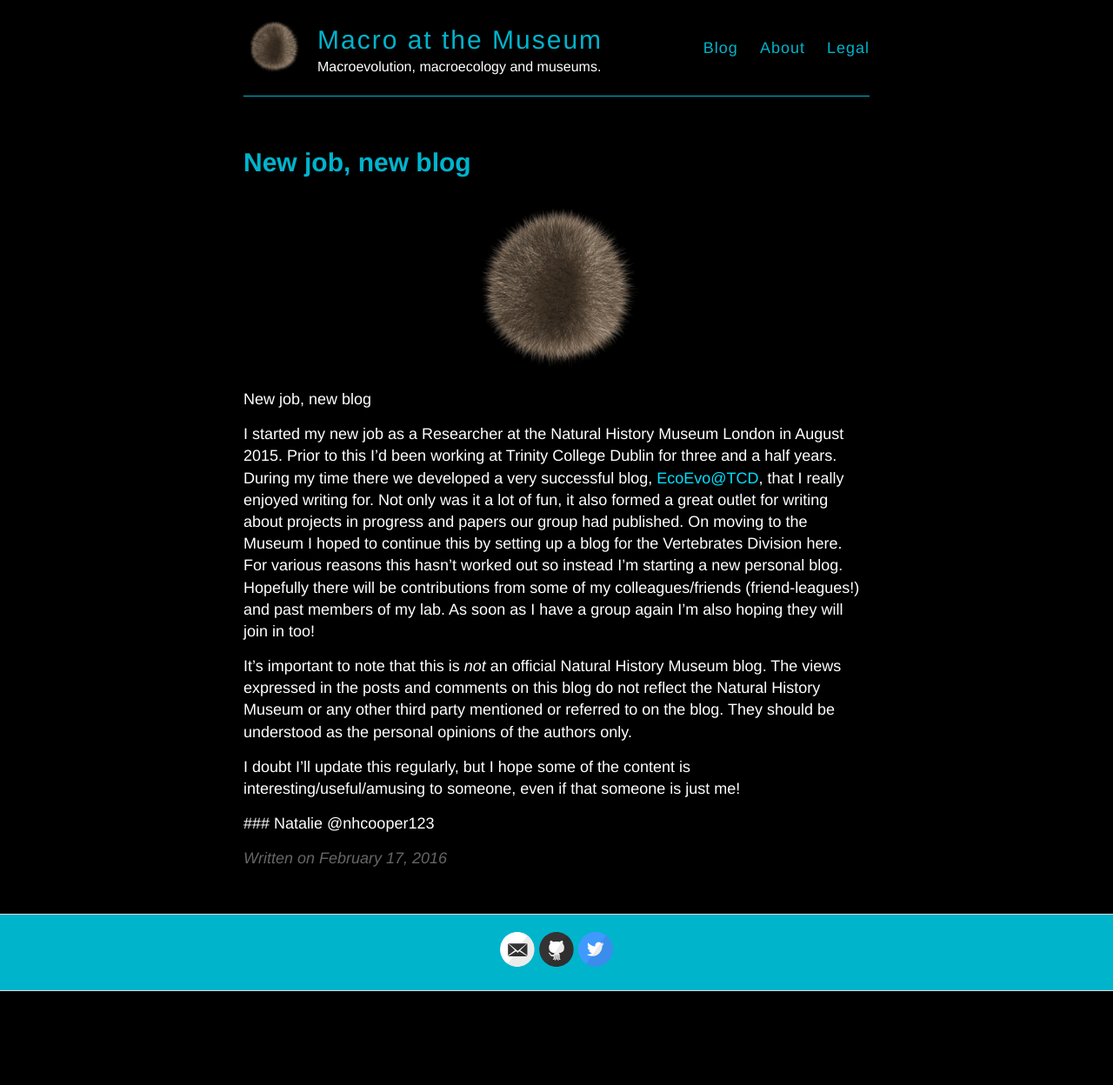
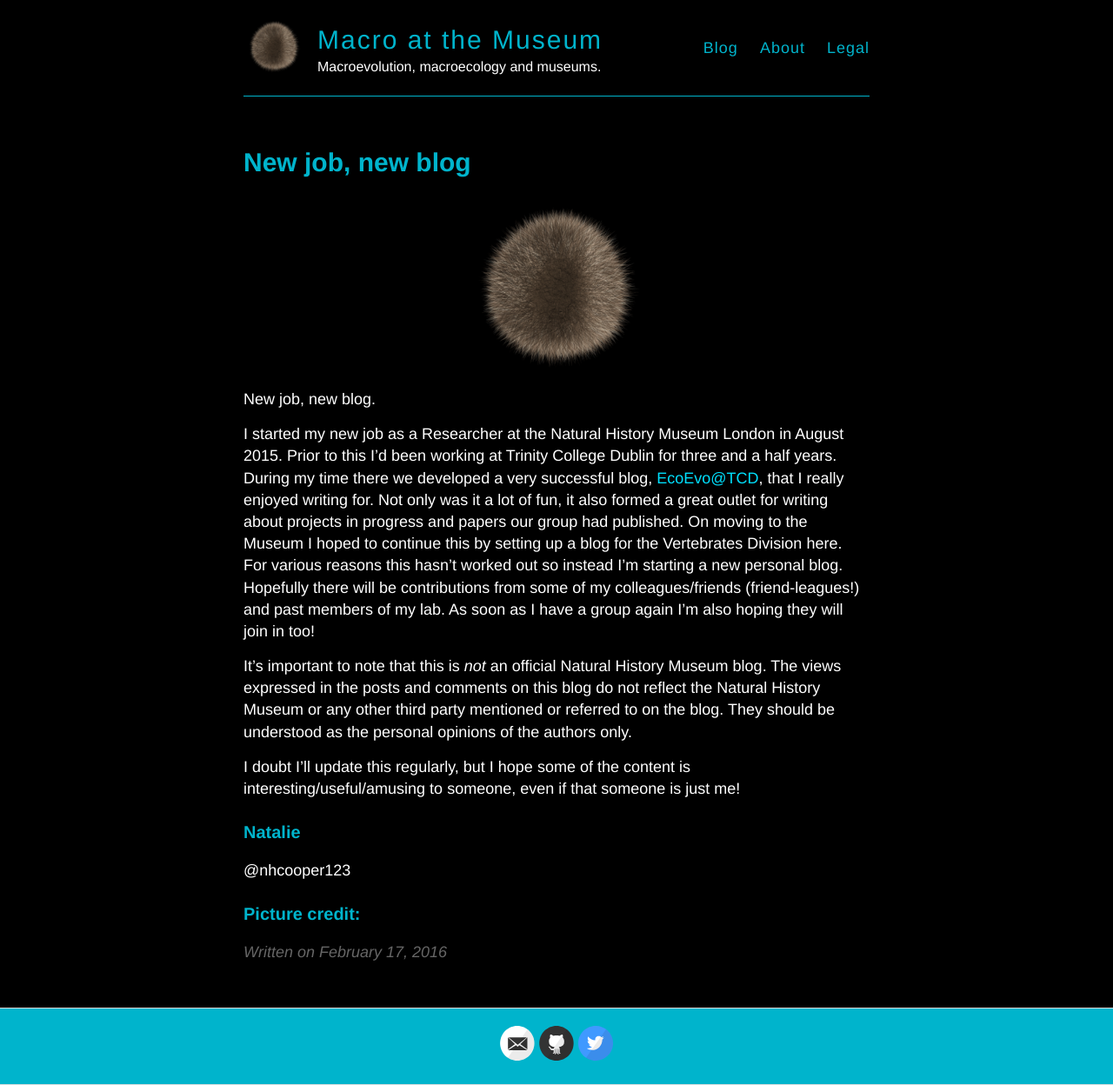
Before and after one commit to macromuseum/macromuseum.github.io, a Jekyll site: the page built from _posts/2016-02-17-new-job-new-blog.md, in a window 1280 px wide. Shown: the whole page at 87% size. Built offline with Jekyll 4.4.1, drawn with Linux system fonts in a browser that asks for light colours; before the commit the page ends 1140 px from its top, so only the background shows below that.

Commit message:
Fixing posts

```diff
--- a/_posts/2016-02-17-new-job-new-blog.md
+++ b/_posts/2016-02-17-new-job-new-blog.md
@@ -3,14 +3,17 @@ layout: post
 title: New job, new blog
 ---
 
- ![headimg]({{ site.baseurl }}/images/Furry_ball.png)
- New job, new blog
+![headimg]({{ site.baseurl }}/images/Furry_ball.png)
+New job, new blog.
 
- I started my new job as a Researcher at the Natural History Museum London in August 2015. Prior to this I'd been working at Trinity College Dublin for three and a half years. During my time there we developed a very successful blog, [EcoEvo@TCD](http://ecoevoblog.com), that I really enjoyed writing for. Not only was it a lot of fun, it also formed a great outlet for writing about projects in progress and papers our group had published. On moving to the Museum I hoped to continue this by setting up a blog for the Vertebrates Division here. For various reasons this hasn't worked out so instead I'm starting a new personal blog. Hopefully there will be contributions from some of my colleagues/friends (friend-leagues!) and past members of my lab. As soon as I have a group again I'm also hoping they will join in too!
 
- It's important to note that this is *not* an official Natural History Museum blog. The views expressed in the posts and comments on this blog do not reflect the Natural History Museum or any other third party mentioned or referred to on the blog. They should be understood as the personal opinions of the authors only.
+I started my new job as a Researcher at the Natural History Museum London in August 2015. Prior to this I'd been working at Trinity College Dublin for three and a half years. During my time there we developed a very successful blog, [EcoEvo@TCD](http://ecoevoblog.com), that I really enjoyed writing for. Not only was it a lot of fun, it also formed a great outlet for writing about projects in progress and papers our group had published. On moving to the Museum I hoped to continue this by setting up a blog for the Vertebrates Division here. For various reasons this hasn't worked out so instead I'm starting a new personal blog. Hopefully there will be contributions from some of my colleagues/friends (friend-leagues!) and past members of my lab. As soon as I have a group again I'm also hoping they will join in too!
 
- I doubt I'll update this regularly, but I hope some of the content is interesting/useful/amusing to someone, even if that someone is just me!
+It's important to note that this is *not* an official Natural History Museum blog. The views expressed in the posts and comments on this blog do not reflect the Natural History Museum or any other third party mentioned or referred to on the blog. They should be understood as the personal opinions of the authors only.
 
- ### Natalie
- @nhcooper123
+I doubt I'll update this regularly, but I hope some of the content is interesting/useful/amusing to someone, even if that someone is just me!
+
+### Natalie
+@nhcooper123
+
+### Picture credit:
```
Also changed, not shown: _posts/2016-02-22-whale-of-a-time-1.md (+2 -2 lines), _posts/2016-02-23-whale-of-a-time.md (deleted, +0 -7 lines), images/Blue_whale_size.svg (added).
